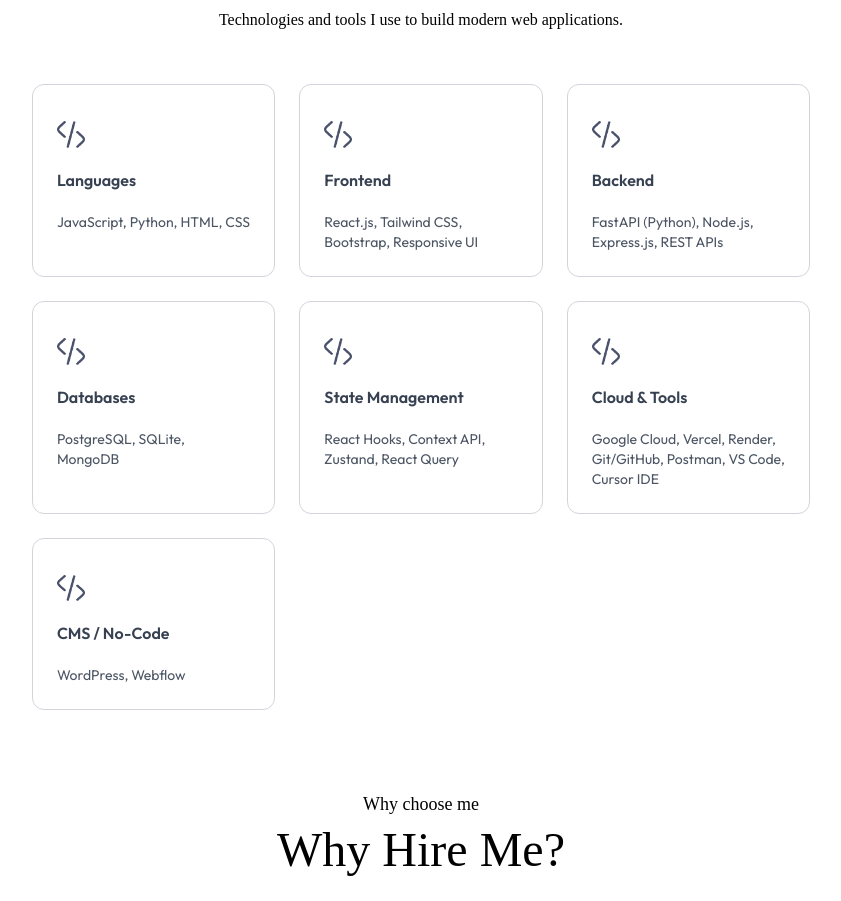
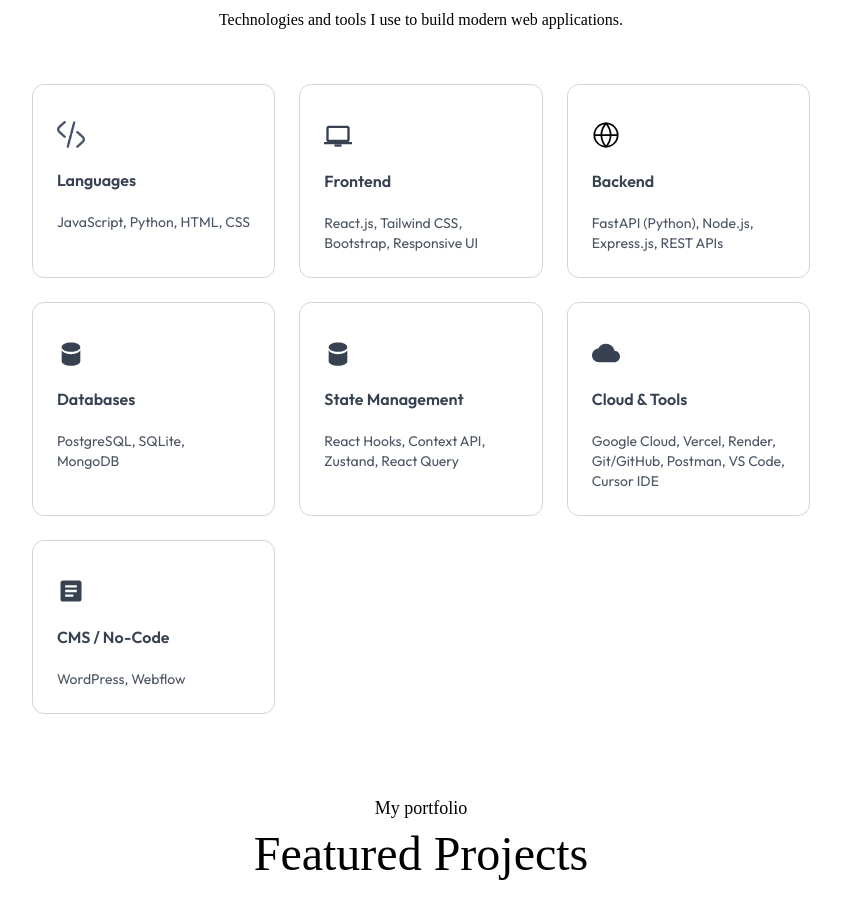
Before and after one commit to TarunChowdala/My-Portfolio, a Next.js app: page / in a window 1280 px wide. Shown: the part 1880-2781 px from the top of the page, without its empty margins (347-1188 px from the left). Built offline with nearby package versions, Linux system fonts and the light colour scheme; a web font is replaced by a local one.

Commit message:
made some changes

```diff
--- a/app/page.js
+++ b/app/page.js
@@ -18,7 +18,7 @@ export default function Page() {
                 <Header />
                 <About />
                 <Skills />
-                <Services />
+                {/* <Services /> */}
                 <Work />
                 <Experience />
                 <Contact />
--- a/components/Contact.jsx
+++ b/components/Contact.jsx
@@ -81,9 +81,9 @@ export default function Contact() {
     }, []);
     return (
         <div id="contact" className="w-full px-[12%] py-10 scroll-mt-24 bg-[url('/assets/footer-bg-color.png')] bg-no-repeat bg-[length:90%_auto] bg-center dark:bg-none">
-            <h4 className="text-center mb-2 text-lg font-Ovo">Connect with me</h4>
-            <h2 className="text-center text-5xl font-Ovo">Get in touch</h2>
-            <p className="text-center max-w-2xl mx-auto mt-5 mb-8 font-Ovo">I&apos;d love to hear from you! If you have any questions, comments or feedback, please use the form below.</p>
+            <h4 className="text-center mb-2 text-lg font-Ovo">Let&apos;s work together</h4>
+            <h2 className="text-center text-5xl font-Ovo">Want to build together?</h2>
+            <p className="text-center max-w-2xl mx-auto mt-5 mb-8 font-Ovo">I&apos;m open to freelance projects and full-time opportunities. Whether you need a full-stack developer for your next project or looking to add a team member, let&apos;s connect and discuss how we can bring your ideas to life.</p>
 
             {/* <div className="max-w-2xl mx-auto mb-12 flex flex-wrap justify-center gap-6 text-center">
                 <div className="flex flex-col items-center">
--- a/components/Services.jsx
+++ b/components/Services.jsx
@@ -1,53 +1,49 @@
 export default function Services() {
-    const reasons = [
+    const services = [
         {
-            name: 'Complete Full-Stack Systems',
+            name: 'Full-Stack Web Development',
             icon: '/assets/web-icon.png',
-            description: 'I build complete full-stack systems — frontend + backend + DB',
+            description: 'End-to-end web applications with React frontend and FastAPI/Node.js backend. From UI design to database architecture.',
         },
         {
-            name: 'Modern Tech Stack',
-            icon: '/assets/mobile-icon.png',
-            description: 'Skilled with React, FastAPI, Node.js, PostgreSQL, Firebase',
+            name: 'AI Integration & Development',
+            icon: '/assets/ui-icon.png',
+            description: 'AI-powered applications, chatbots, RAG systems, and LangChain integrations. Build intelligent solutions with Gemini, OpenAI, and more.',
         },
         {
-            name: 'AI Workflows',
-            icon: '/assets/ui-icon.png',
-            description: 'Strong understanding of AI workflows (RAG, LangChain, Gemini)',
+            name: 'API Development & Optimization',
+            icon: '/assets/dev-icon.png',
+            description: 'RESTful APIs, real-time systems with WebSockets, database design, and performance optimization for scalable applications.',
         },
         {
-            name: 'Real-Time Systems',
+            name: 'CMS & No-Code Solutions',
             icon: '/assets/graphics-icon.png',
-            description: 'Experience with real-time messaging using WebSockets',
+            description: 'WordPress and Webflow websites. Fast deployment with modern design and functionality.',
         },
         {
-            name: 'Production-Ready',
-            icon: '/assets/web-icon.png',
-            description: 'I build production-ready UI & API architecture',
+            name: 'Frontend Development',
+            icon: '/assets/mobile-icon.png',
+            description: 'Responsive, modern UIs with React, Tailwind CSS. State management, performance optimization, and seamless user experiences.',
         },
         {
-            name: 'Fast Learner',
-            icon: '/assets/mobile-icon.png',
-            description: 'I adapt fast, learn fast, and deliver high-quality solutions',
+            name: 'Backend Development',
+            icon: '/assets/code-icon.png',
+            description: 'Server-side development with FastAPI (Python) and Node.js. Database design, authentication, and API architecture.',
         },
-        {
-            name: 'Versatile Tools',
-            icon: '/assets/ui-icon.png',
-            description: 'Hands-on experience in CMS, cloud, and modern developer tools',
-        }
     ];
+
     return (
         <div id="services" className="w-full px-[12%] py-10 scroll-mt-24">
-            <h4 className="text-center mb-2 text-lg font-Ovo">Why choose me</h4>
-            <h2 className="text-center text-5xl font-Ovo">Why Hire Me?</h2>
-            <p className="text-center max-w-2xl mx-auto mt-5 mb-12 font-Ovo">I bring a unique combination of full-stack development skills and real-world AI integration experience.</p>
+            <h4 className="text-center mb-2 text-lg font-Ovo">What I offer</h4>
+            <h2 className="text-center text-5xl font-Ovo">Services</h2>
+            <p className="text-center max-w-2xl mx-auto mt-5 mb-12 font-Ovo">Comprehensive development services for your next project. From concept to deployment, I deliver production-ready solutions.</p>
 
-            <div className="grid grid-cols-auto gap-6 my-10">
-                {reasons.map((reason) => (
-                    <div key={reason.name} className="border border-gray-300 dark:border-white/30 rounded-lg px-8 py-12 hover:shadow-black cursor-pointer hover:bg-lightHover hover:-translate-y-1 duration-500 dark:hover:bg-darkHover dark:hover:shadow-white">
-                        <img src={reason.icon} alt="" className="w-10" />
-                        <h3 className="text-lg my-4 text-gray-700 dark:text-white">{reason.name}</h3>
-                        <p className="text-sm text-gray-600 leading-5 dark:text-white/80">{reason.description}</p>
+            <div className="grid grid-cols-1 md:grid-cols-2 lg:grid-cols-3 gap-6 max-w-6xl mx-auto">
+                {services.map((service) => (
+                    <div key={service.name} className="border border-gray-300 dark:border-white/30 rounded-xl p-6 cursor-pointer hover:bg-lightHover hover:-translate-y-1 duration-500 hover:shadow-black dark:hover:shadow-white/80 dark:hover:bg-darkHover/50">
+                        <img src={service.icon} alt="" className="w-10 mb-4" />
+                        <h3 className="text-lg font-semibold text-gray-700 dark:text-white mb-2">{service.name}</h3>
+                        <p className="text-sm text-gray-600 dark:text-white/80 leading-relaxed">{service.description}</p>
                     </div>
                 ))}
             </div>
--- a/components/Skills.jsx
+++ b/components/Skills.jsx
@@ -8,38 +8,58 @@ export default function Skills() {
         },
         {
             name: 'Frontend',
-            icon1: '/assets/code-icon.png',
-            icon2: '/assets/code-icon-dark.png',
+            icon: (
+                <svg className="w-7 h-7" fill="currentColor" viewBox="0 0 24 24" xmlns="http://www.w3.org/2000/svg">
+                    <path d="M20 18c1.1 0 2-.9 2-2V6c0-1.1-.9-2-2-2H4c-1.1 0-2 .9-2 2v10c0 1.1.9 2 2 2H0v2h24v-2h-4zM4 6h16v10H4V6z"/>
+                    <path d="M9 20h6v2H9z"/>
+                </svg>
+            ),
             description: 'React.js, Tailwind CSS, Bootstrap, Responsive UI',
         },
         {
             name: 'Backend',
-            icon1: '/assets/code-icon.png',
-            icon2: '/assets/code-icon-dark.png',
+            icon: (
+                <svg className="w-7 h-7" viewBox="0 0 24 24" xmlns="http://www.w3.org/2000/svg">
+                    <circle cx="12" cy="12" r="10" fill="none" stroke="#000000" strokeWidth="1.5"/>
+                    <path d="M2 12h20M12 2a15.3 15.3 0 0 1 4 10 15.3 15.3 0 0 1-4 10 15.3 15.3 0 0 1-4-10 15.3 15.3 0 0 1 4-10z" stroke="#000000" strokeWidth="1.5" fill="none"/>
+                </svg>
+            ),
             description: 'FastAPI (Python), Node.js, Express.js, REST APIs',
         },
         {
             name: 'Databases',
-            icon1: '/assets/code-icon.png',
-            icon2: '/assets/code-icon-dark.png',
+            icon: (
+                <svg className="w-7 h-7" fill="currentColor" viewBox="0 0 24 24" xmlns="http://www.w3.org/2000/svg">
+                    <path d="M12 3C7.58 3 4 4.79 4 7s3.58 4 8 4 8-1.79 8-4-3.58-4-8-4zM4 9v6c0 2.21 3.58 4 8 4s8-1.79 8-4V9c0 2.21-3.58 4-8 4s-8-1.79-8-4zm0 4v6c0 2.21 3.58 4 8 4s8-1.79 8-4v-6c0 2.21-3.58 4-8 4s-8-1.79-8-4z"/>
+                </svg>
+            ),
             description: 'PostgreSQL, SQLite, MongoDB',
         },
         {
             name: 'State Management',
-            icon1: '/assets/code-icon.png',
-            icon2: '/assets/code-icon-dark.png',
+            icon: (
+                <svg className="w-7 h-7" fill="currentColor" viewBox="0 0 24 24" xmlns="http://www.w3.org/2000/svg">
+                    <path d="M12 3C7.58 3 4 4.79 4 7s3.58 4 8 4 8-1.79 8-4-3.58-4-8-4zM4 9v6c0 2.21 3.58 4 8 4s8-1.79 8-4V9c0 2.21-3.58 4-8 4s-8-1.79-8-4zm0 4v6c0 2.21 3.58 4 8 4s8-1.79 8-4v-6c0 2.21-3.58 4-8 4s-8-1.79-8-4z"/>
+                </svg>
+            ),
             description: 'React Hooks, Context API, Zustand, React Query',
         },
         {
             name: 'Cloud & Tools',
-            icon1: '/assets/code-icon.png',
-            icon2: '/assets/code-icon-dark.png',
+            icon: (
+                <svg className="w-7 h-7" fill="currentColor" viewBox="0 0 24 24" xmlns="http://www.w3.org/2000/svg">
+                    <path d="M19.36 10.04C18.67 6.59 15.64 4 12 4 9.11 4 6.6 5.64 5.35 8.04 2.34 8.36 0 10.91 0 14c0 3.31 2.69 6 6 6h13c2.76 0 5-2.24 5-5 0-2.64-2.05-4.78-4.64-4.96z"/>
+                </svg>
+            ),
             description: 'Google Cloud, Vercel, Render, Git/GitHub, Postman, VS Code, Cursor IDE',
         },
         {
             name: 'CMS / No-Code',
-            icon1: '/assets/code-icon.png',
-            icon2: '/assets/code-icon-dark.png',
+            icon: (
+                <svg className="w-7 h-7" fill="currentColor" viewBox="0 0 24 24" xmlns="http://www.w3.org/2000/svg">
+                    <path d="M19 3H5c-1.1 0-2 .9-2 2v14c0 1.1.9 2 2 2h14c1.1 0 2-.9 2-2V5c0-1.1-.9-2-2-2zm-5 14H7v-2h7v2zm3-4H7v-2h10v2zm0-4H7V7h10v2z"/>
+                </svg>
+            ),
             description: 'WordPress, Webflow',
         },
     ];
@@ -53,8 +73,16 @@ export default function Skills() {
             <ul className="grid grid-cols-1 sm:grid-cols-2 lg:grid-cols-3 gap-6 max-w-6xl mx-auto">
                 {skills.map((skill) => (
                     <li key={skill.name} className="border border-gray-300 dark:border-white/30 rounded-xl p-6 cursor-pointer hover:bg-lightHover hover:-translate-y-1 duration-500 hover:shadow-black dark:hover:shadow-white/80 dark:hover:bg-darkHover/50">
-                        <img src={skill.icon1} alt="" className="w-7 mt-3 dark:hidden" />
-                        <img src={skill.icon2} alt="" className="w-7 mt-3 hidden dark:block" />
+                        {skill.icon1 && skill.icon2 ? (
+                            <>
+                                <img src={skill.icon1} alt="" className="w-7 mt-3 dark:hidden" />
+                                <img src={skill.icon2} alt="" className="w-7 mt-3 hidden dark:block" />
+                            </>
+                        ) : (
+                            <div className="text-gray-700 dark:text-white mt-3">
+                                {skill.icon}
+                            </div>
+                        )}
                         <h3 className="my-4 font-semibold text-gray-700 dark:text-white">{skill.name}</h3>
                         <p className="text-gray-600 text-sm dark:text-white/80">{skill.description}</p>
                     </li>
```
Also changed, not shown: components/Navbar.jsx (+1 -14 lines), components/Work.jsx (+6 -7 lines).
